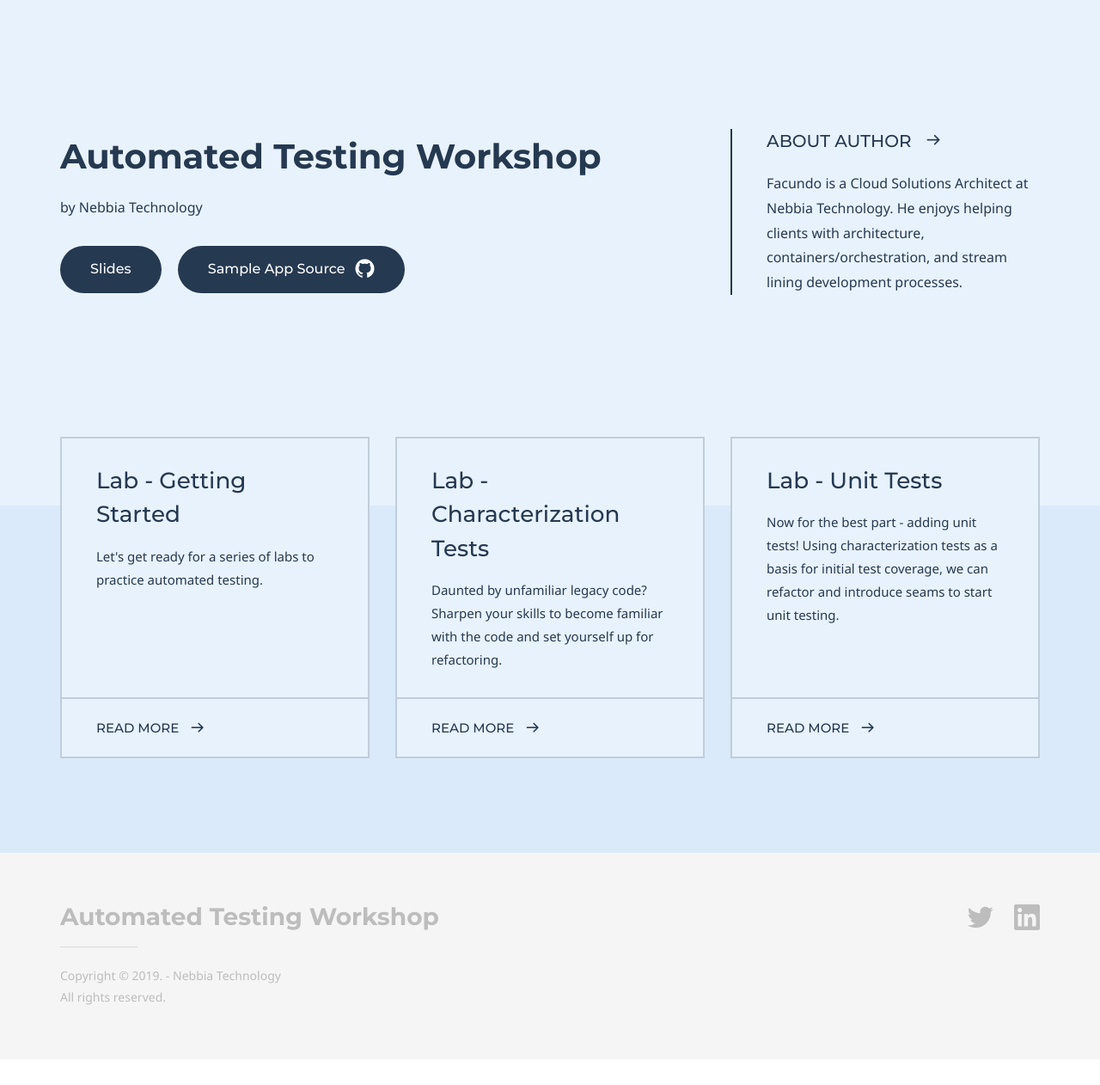
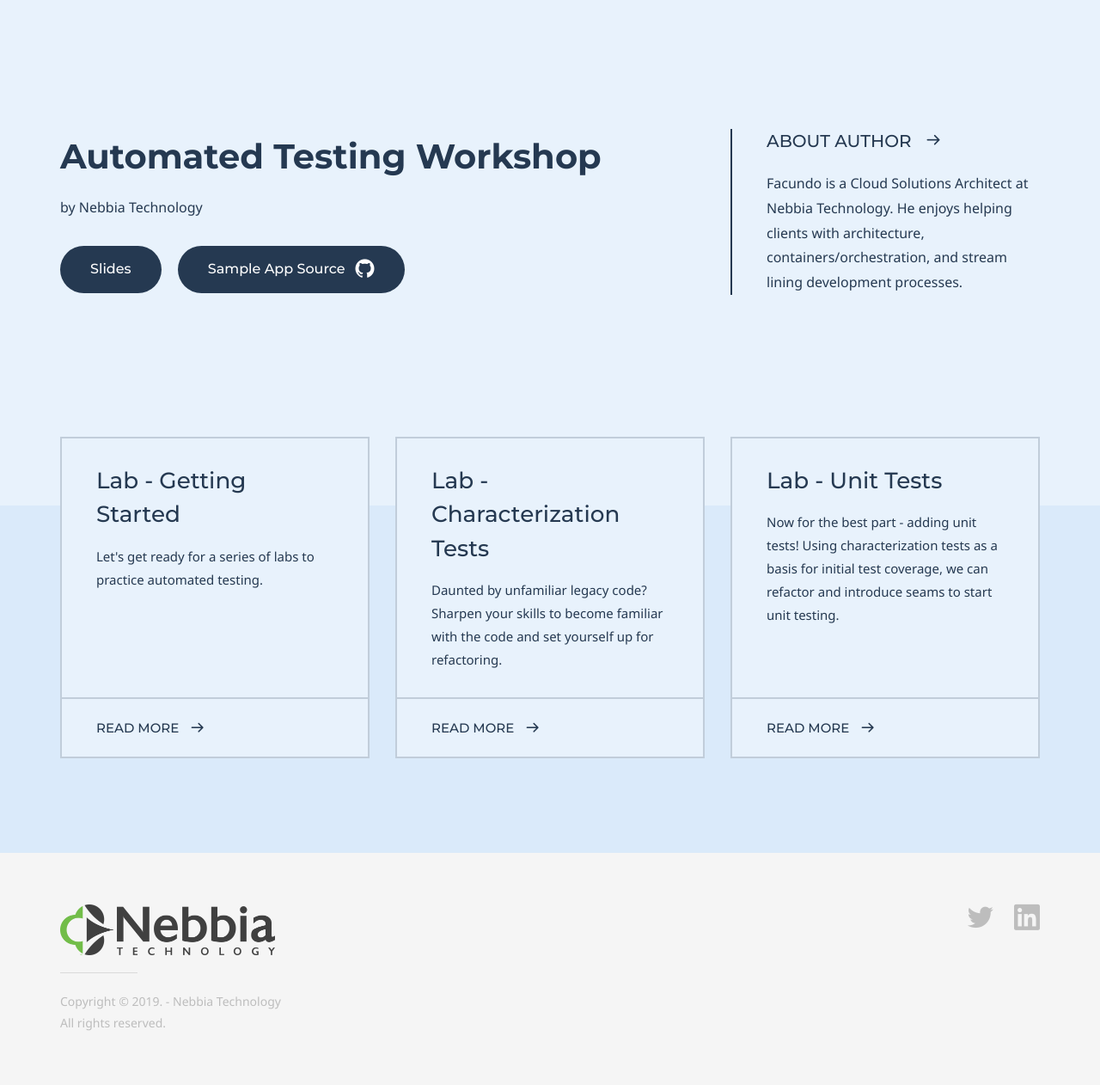
Before and after one commit to fgauna12/newsig-devops-workshop, a Jekyll site: the page built from index.md, in a window 1280 px wide. Shown: the whole page at 86% size. Built offline with Jekyll 4.4.1, drawn with Linux system fonts in a browser that asks for light colours; some web fonts are replaced; before the commit the page ends 1232 px from its top, so only the background shows below that.

Commit message:
Added a logo at the footer

```diff
--- a/_config.yml
+++ b/_config.yml
@@ -5,14 +5,14 @@ doks:
     header:
         logo:
             text: Automated Testing Workshop
-            image: true
+            image: false
         nav:
             - item_name: Resources
               item_url: '/resources'
     footer:
         content:
             logo:
-                text: Automated Testing Workshop
+                text:
                 image: true
             copyright: Copyright &copy; 2019. - Nebbia Technology <br>All rights reserved.
         social_list:
```
Also changed, not shown: doks-theme/assets/images/layout/logo-footer.png, 1 other file.
